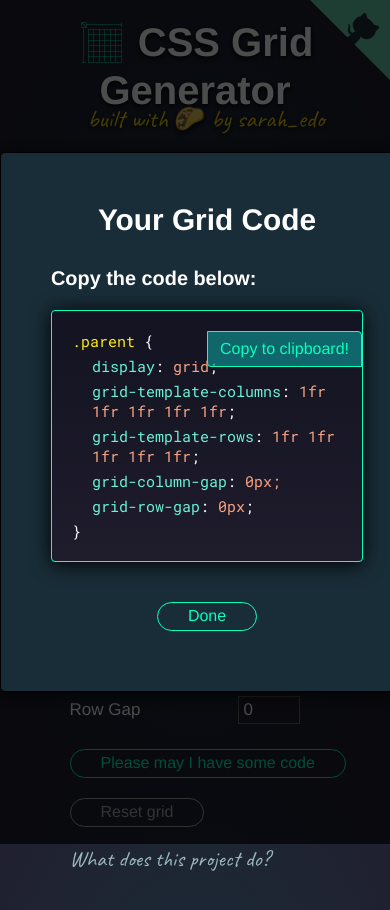
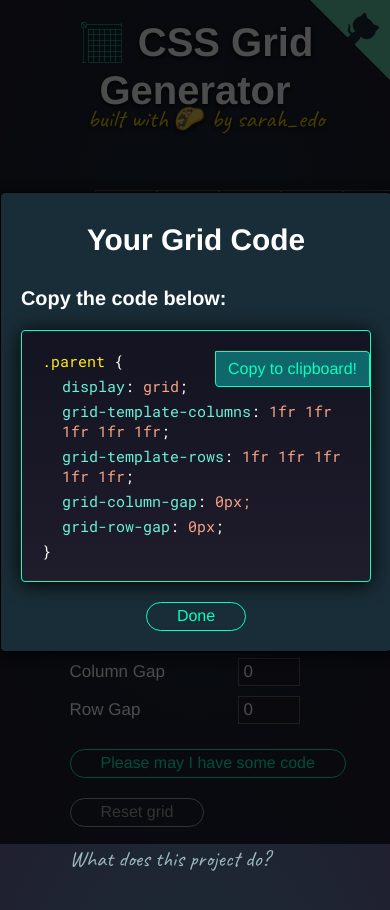
Before and after one commit to sdras/cssgridgenerator, a Vue app: page / in a window 390 px wide. Both pictures are taken after a click on the button "Please may I have some code". Shown: the top 910 px of the page. Built offline with nearby package versions, Linux system fonts and the light colour scheme; a web font is replaced by a local one.

Commit message:
Reduce modal mobile padding and add vertical overflow scrolling

```diff
--- a/src/components/AppModal.vue
+++ b/src/components/AppModal.vue
@@ -8,10 +8,8 @@
           aria-labelledby="modalTitle"
           aria-describedby="modalDescription"
         >
-          <header id="modalTitle">
-            <h2 class="modal-header">
-              <slot name="header">default header</slot>
-            </h2>
+          <header id="modalTitle" class="modal-header">
+            <slot name="header">default header</slot>
           </header>
 
           <section class="modal-body" id="modalDescription">
@@ -76,16 +74,23 @@ export default {
   max-height: 90vh;
   overflow-y: scroll;
   margin: 0px auto;
-  padding: 20px 50px 60px;
+  padding: 0px 50px 60px;
   background-color: #192d38;
   border-radius: 5px;
   box-shadow: 0 2px 20px rgba(0, 0, 0, 0.8);
   transition: all 0.3s ease;
   border: 1px solid black;
+  max-height: 100%;
+  overflow-y: scroll;
+
+  @media screen and (max-width: 700px) {
+    padding: 0px 20px 20px;
+    width: calc(100% - 40px);
+  }
 }
 
 .modal-header {
-  margin-top: 0;
+  font-size: 1.5em;
   text-align: center;
 }
 
@@ -96,6 +101,10 @@ export default {
 .modal-button {
   margin: 40px auto 0;
   display: table;
+
+  @media screen and (max-width: 700px) {
+    margin: 20px auto 0;
+  }
 }
 
 .modal-enter,
```
